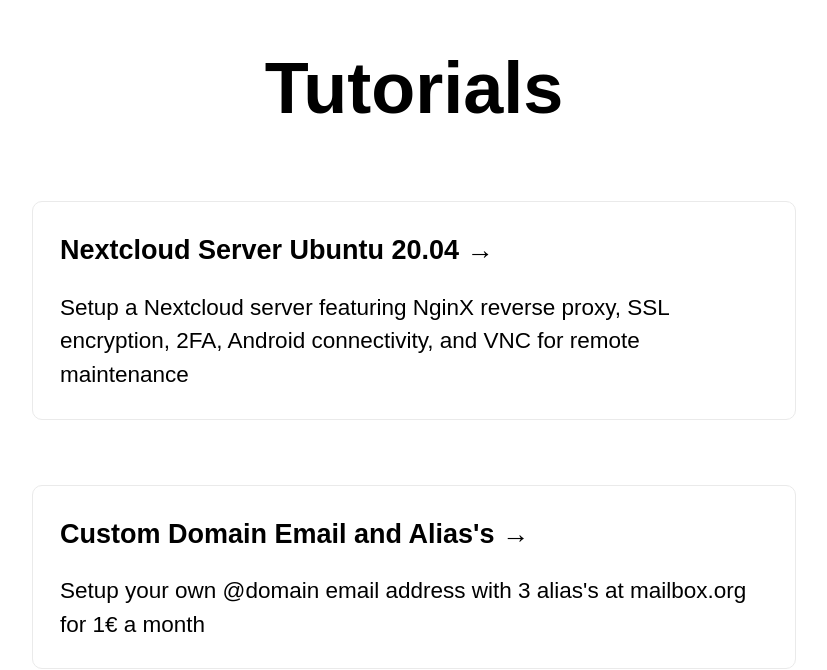
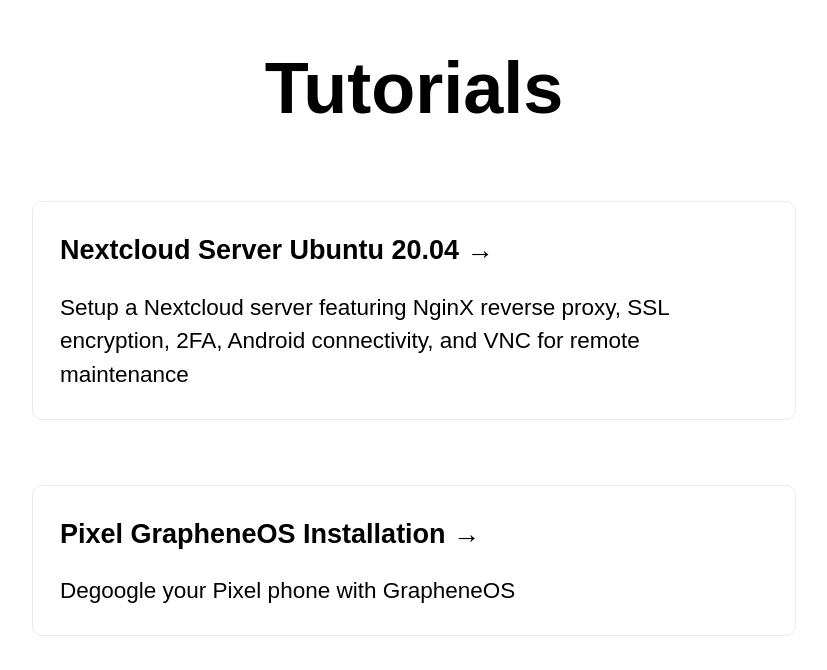
Before and after one commit to lreynolds188/Portfolio, a Next.js app: page /tutorials in a window 1280 px wide. Shown: the part 165-835 px from the top of the page, without its empty margins (226-1053 px from the left). Built offline with nearby package versions, Linux system fonts and the light colour scheme.

Commit message:
Update tutorials.js

```diff
--- a/pages/tutorials.js
+++ b/pages/tutorials.js
@@ -19,6 +19,11 @@ export default function Home() {
             <p>Setup a Nextcloud server featuring NginX reverse proxy, SSL encryption, 2FA, Android connectivity, and VNC for remote maintenance</p>
           </a>
           <br />
+          <a href="/tutorials/pixel-grapheneos" className={styles.cardwide}>
+            <h3>Pixel GrapheneOS Installation &rarr;</h3>
+            <p>Degoogle your Pixel phone with GrapheneOS</p>
+          </a>
+          <br />
           <a href="/tutorials/mailbox-org-domain" className={styles.cardwide}>
             <h3>Custom Domain Email and Alias's &rarr;</h3>
             <p>Setup your own @domain email address with 3 alias's at mailbox.org for 1€ a month</p>
```
